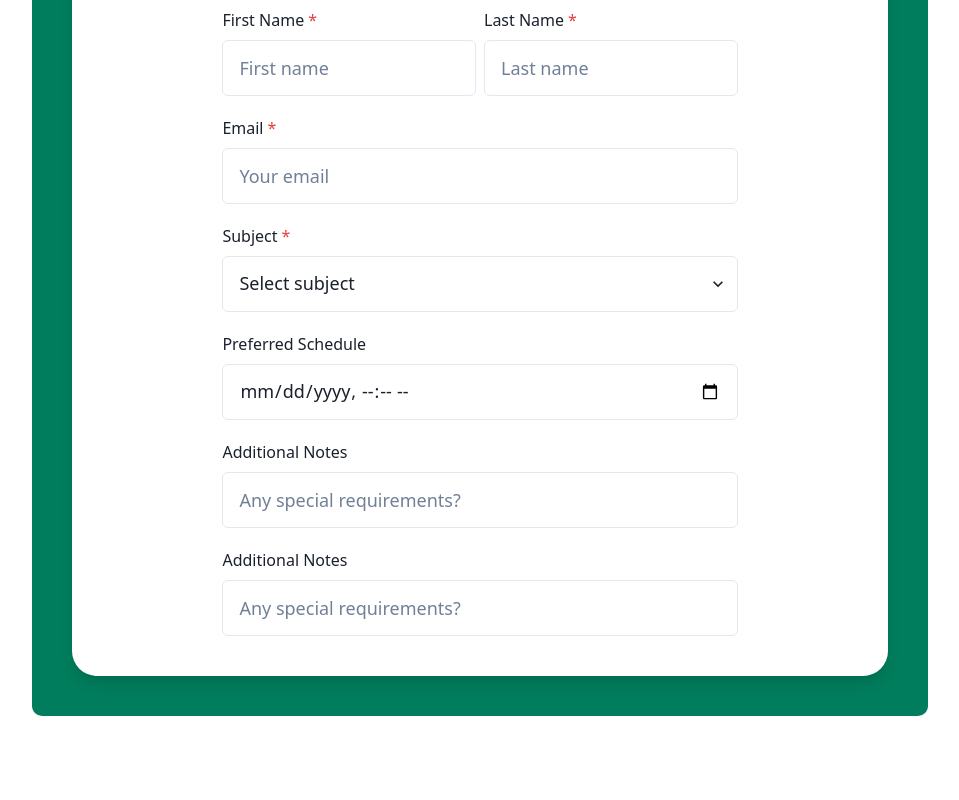
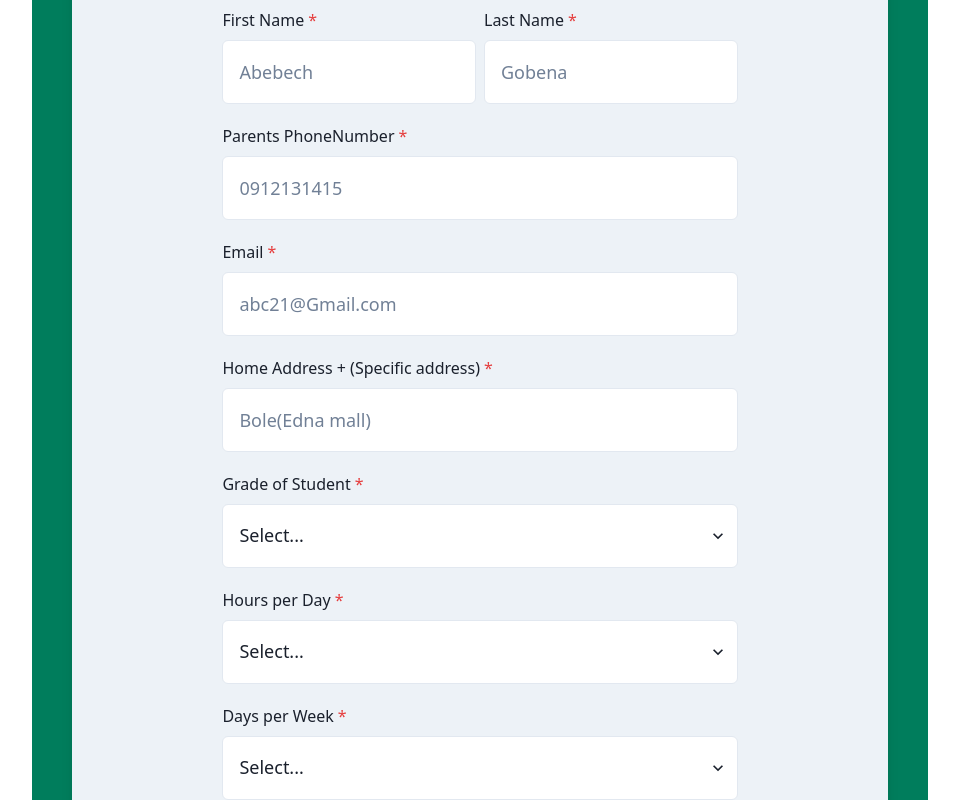
Before and after one commit to Hanicho0346/Gungun-Tutor, a React (Vite) app: page /findtutor in a window 1280 px wide. Shown: the part 560-1360 px from the top of the page, without its empty margins (160-1119 px from the left). Built offline with nearby package versions, Linux system fonts and the light colour scheme.

Commit message:
fix findtutor

```diff
--- a/src/components/FindTutor.tsx
+++ b/src/components/FindTutor.tsx
@@ -1,53 +1,101 @@
-import { Box, Flex, FormControl, FormLabel, Heading, HStack, Image, Input, Select, VStack } from "@chakra-ui/react";
+import { Box, Flex, FormControl, FormLabel, Heading, HStack, Image, Input, Select, Textarea, VStack } from "@chakra-ui/react";
 import Tutor from "../assets/Images/tutor.png";
 
 const FindTutor: React.FC = () => {
   return (
     <Box w="100vw" minH="100vh" py="20" display="flex" justifyContent="center">
          <Flex bgColor="brand.500" width="70%"  p={10} justify={"center"} borderRadius={"10px"}>
-      <VStack width="100%" bg="white" boxShadow="lg" borderRadius="25px"  mt={90} >
+      <VStack width="100%" bg="gray.100" boxShadow="lg" borderRadius="25px"  mt={90} >
         <Flex gap={40}>
           <Heading color="orange.400" mt={20}>Tutoring Request<br/> Form</Heading>
           <Box width="500px">
             <Image src={Tutor} objectFit="contain" width="100%" height="auto" mt={"-20"}/>
           </Box>
           </Flex>
-        <VStack spacing={5} p={10} width="100%">
+        <VStack spacing={5} p={10} width="100%" bgSize={"lg"}>
           <HStack width="70%">
-            <FormControl isRequired>
+            <FormControl isRequired size={"lg"}>
               <FormLabel>First Name</FormLabel>
-              <Input placeholder="First name" size="lg" h={14}/>
+              <Input placeholder="Abebech" size="lg" h={16} bg={"white"}/>
             </FormControl>
             <FormControl isRequired>
               <FormLabel>Last Name</FormLabel>
-              <Input placeholder="Last name" size="lg" h={14}/>
+              <Input placeholder="Gobena" size="lg" h={16} bg={"white"}/>
             </FormControl>
           </HStack>
-
+           <FormControl isRequired width="70%">
+           <FormLabel>Parents PhoneNumber</FormLabel>
+           <Input type="number" placeholder="0912131415" size="lg" h={16} bg={"white"}/>
+           </FormControl>
           <FormControl isRequired width="70%">
             <FormLabel>Email</FormLabel>
-            <Input type="email" placeholder="Your email" size="lg" h={14}/>
+            <Input type="email" placeholder="abc21@Gmail.com" size="lg" h={16} bg={"white"}/>
+          </FormControl>
+          <FormControl isRequired width="70%">
+              <FormLabel>Home Address + (Specific address)</FormLabel>
+              <Input placeholder="Bole(Edna mall)" size="lg" h={16} bg={"white"}/>
+            </FormControl>
+            <FormControl isRequired width="70%">
+            <FormLabel>Grade of Student</FormLabel>
+            <Select placeholder="Select..." size="lg" h={16} bg={"white"}>
+              <option>KG</option>
+              <option>1</option>
+              <option>2</option>
+              <option>3</option>
+              <option>4</option>
+              <option>5</option>
+              <option>6</option>
+              <option>7</option>
+              <option>8</option>
+              <option>9</option>
+              <option>10</option>
+              <option>11</option>
+              <option>12</option>
+            </Select>
+          </FormControl>
+          <FormControl isRequired width="70%">
+            <FormLabel>Hours per Day</FormLabel>
+            <Select placeholder="Select..." size="lg" h={16} bg={"white"}>
+              <option>1 hour</option>
+              <option>2 hours</option>
+              <option>3 hours</option>
+              <option>4 hours</option>
+              <option>5 hours</option>
+            </Select>
+          </FormControl>
+          <FormControl isRequired width="70%">
+            <FormLabel>Days per Week</FormLabel>
+            <Select placeholder="Select..." size="lg" h={16} bg={"white"}>
+              <option>1 day</option>
+              <option>2 days</option>
+              <option>3 days</option>
+              <option>4 days</option>
+              <option>5 days</option>
+              <option>6 days</option>
+              <option>7 days</option>
+            </Select>
           </FormControl>
           <FormControl isRequired width="70%">
             <FormLabel>Subject</FormLabel>
-            <Select placeholder="Select subject" size="lg" h={14}>
+            <Select placeholder="Select..." size="lg" h={16} bg={"white"}>
               <option>Mathematics</option>
+              <option>Physics</option>
+              <option>Chemistry</option>
+              <option>Biology</option>
+              <option>English</option>
               <option>Science</option>
-              <option>English</option>
+              <option>Geography</option>
+              <option>History</option>
               <option>Programming</option>
             </Select>
           </FormControl>
           <FormControl width="70%">
             <FormLabel>Preferred Schedule</FormLabel>
-            <Input type="datetime-local" size="lg" h={14}/>
+            <Input type="datetime-local" size="lg" h={16} bg={"white"}/>
           </FormControl>
           <FormControl width="70%">
-            <FormLabel>Additional Notes</FormLabel>
-            <Input placeholder="Any special requirements?" size="lg" h={14}/>
-          </FormControl>
-          <FormControl width="70%">
-            <FormLabel>Additional Notes</FormLabel>
-            <Input placeholder="Any special requirements?" size="lg" h={14}/>
+            <FormLabel>Special Requirements</FormLabel>
+            <Textarea size="lg" h={44} bg={"white"}/>
           </FormControl>
         </VStack>
       </VStack>
```
